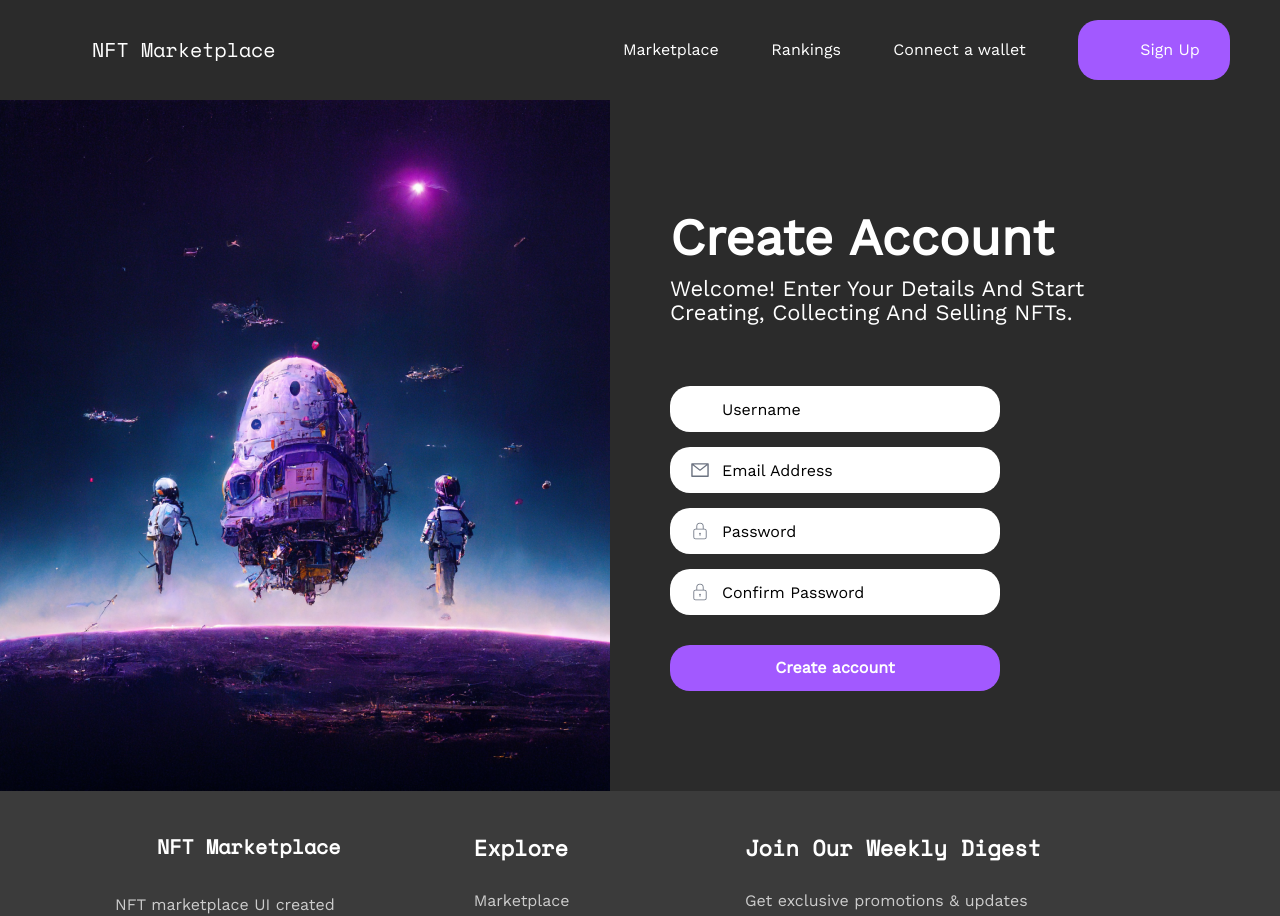
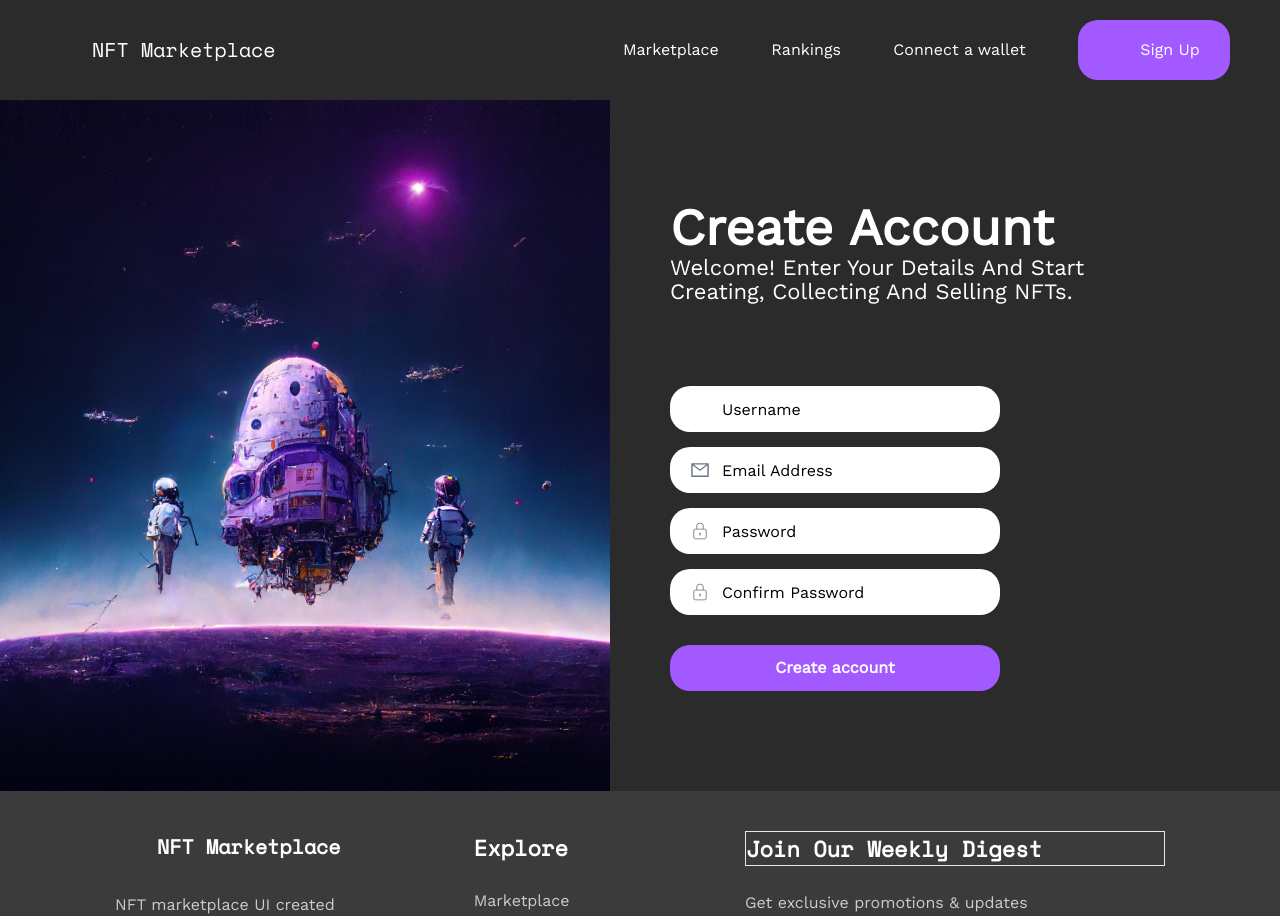
Before and after one commit to Purpose11/NFT, a React (Vite) app: page /signup in a window 1280 px wide. Shown: the top 916 px of the page. Built offline with nearby package versions, Linux system fonts and the light colour scheme; some icons are missing.

Commit message:
text-size fix

```diff
--- a/src/components/Footer.tsx
+++ b/src/components/Footer.tsx
@@ -50,7 +50,7 @@ const Footer = () => {
         </div>
         {/* subscribe*/}
         <div className="lg:w-[420px] w-[315px] lg:h-[184px] h-[227px] flex flex-col lg:gap-[25px] gap-[15px] ">
-          <h5 className=" font-Space_mono text-[22px] font-[700] capitalize ">
+          <h5 className=" font-Space_mono text-[22px]  font-[700] capitalize border w-full ">
             Join our weekly digest
           </h5>
           <div className="lg:w-[420px] w-[315px] lg:h-[124px] h-[172px]  text-[#CCCCCC]">
--- a/src/pages/SignUp.tsx
+++ b/src/pages/SignUp.tsx
@@ -11,7 +11,7 @@ const SignUp = () => {
       />
       <div className="lg:w-[610px] w-[315px] lg:h-[691px] h-[515px] mx-auto lg:mx-0 lg:py-[100px] py-[30px]">
         <div className="lg:w-[460px] w-[315px] lg:h-[146px] h-[110px]">
-          <h2 className=" font-Work_sance lg:text-[51px] text-[38px] font-[600] capitalize">
+          <h2 className=" font-Work_sance lg:text-[51px] text-[38px] leading-[45.6px] lg:leading-[56.1px] font-[600] capitalize">
             Create account
           </h2>
           <p className="lg:text-[22px] text-base font-Work_sance capitalize">
```
